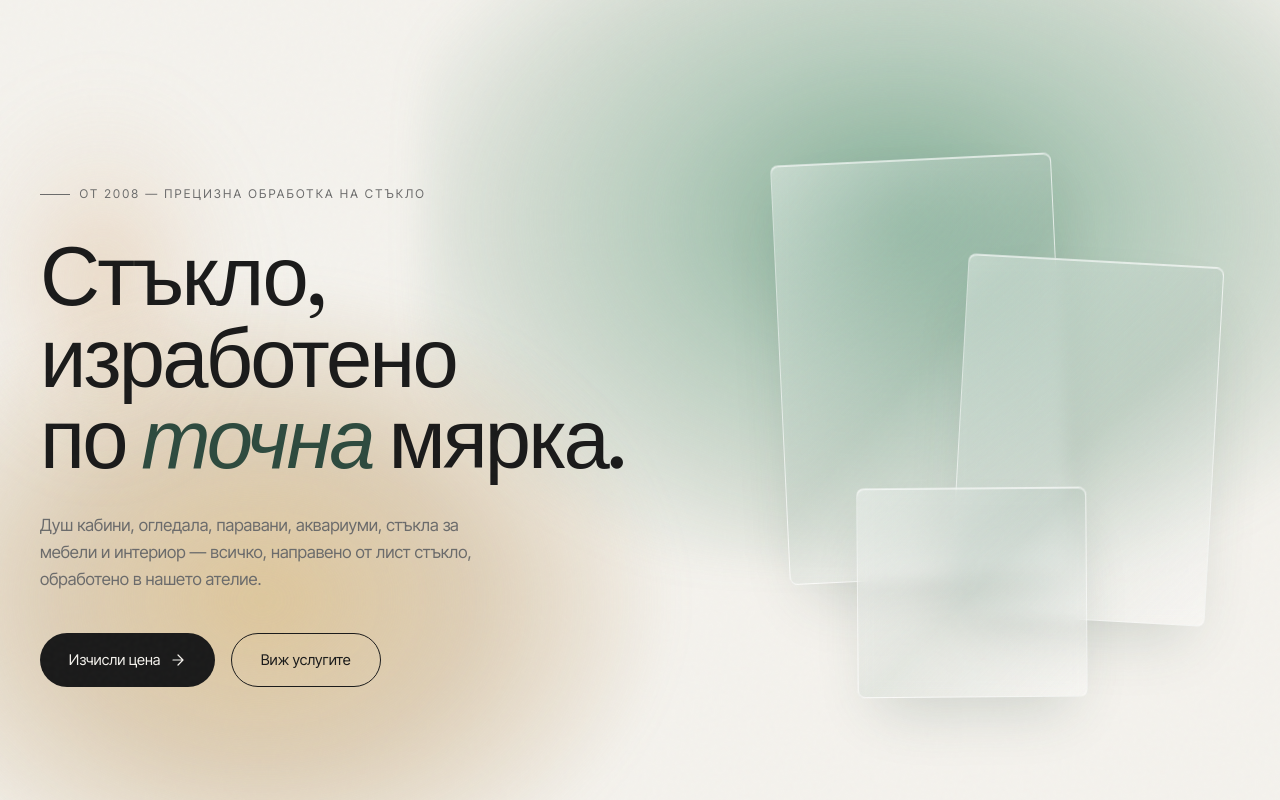
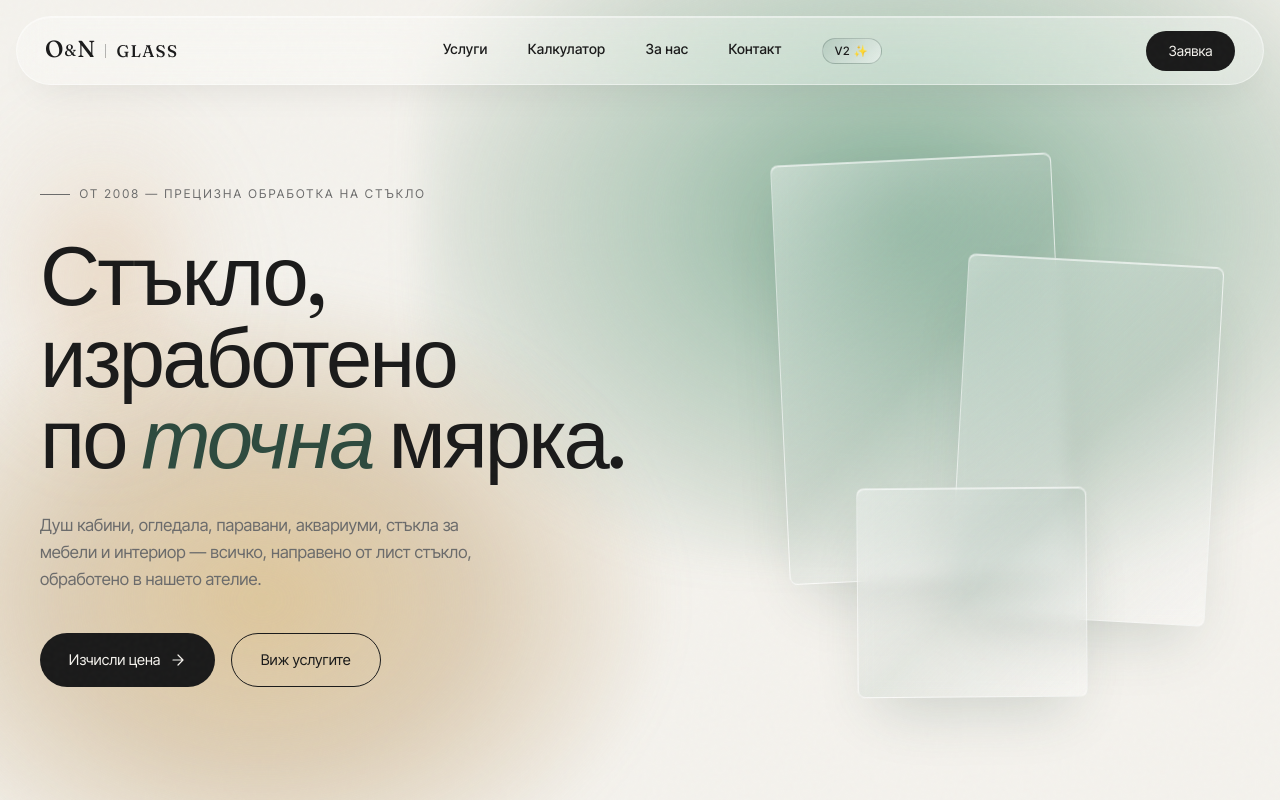
Before and after one commit to skakaleca/-n-glass, a Next.js app: page / in a window 1280 px wide. Shown: the top 800 px of the page. Built offline with nearby package versions, Linux system fonts and the light colour scheme; no server answers; the database is empty.

Commit message:
Add nav bar back to v1 (taken from v2 glass style)

```diff
--- a/app/page.tsx
+++ b/app/page.tsx
@@ -1,3 +1,4 @@
+import Nav from '@/components/Nav'
 import Hero from '@/components/Hero'
 import Services from '@/components/Services'
 import Calculator from '@/components/Calculator'
@@ -8,6 +9,7 @@ import Footer from '@/components/Footer'
 export default function Home() {
   return (
     <>
+      <Nav />
       <Hero />
       <Services />
 
```
